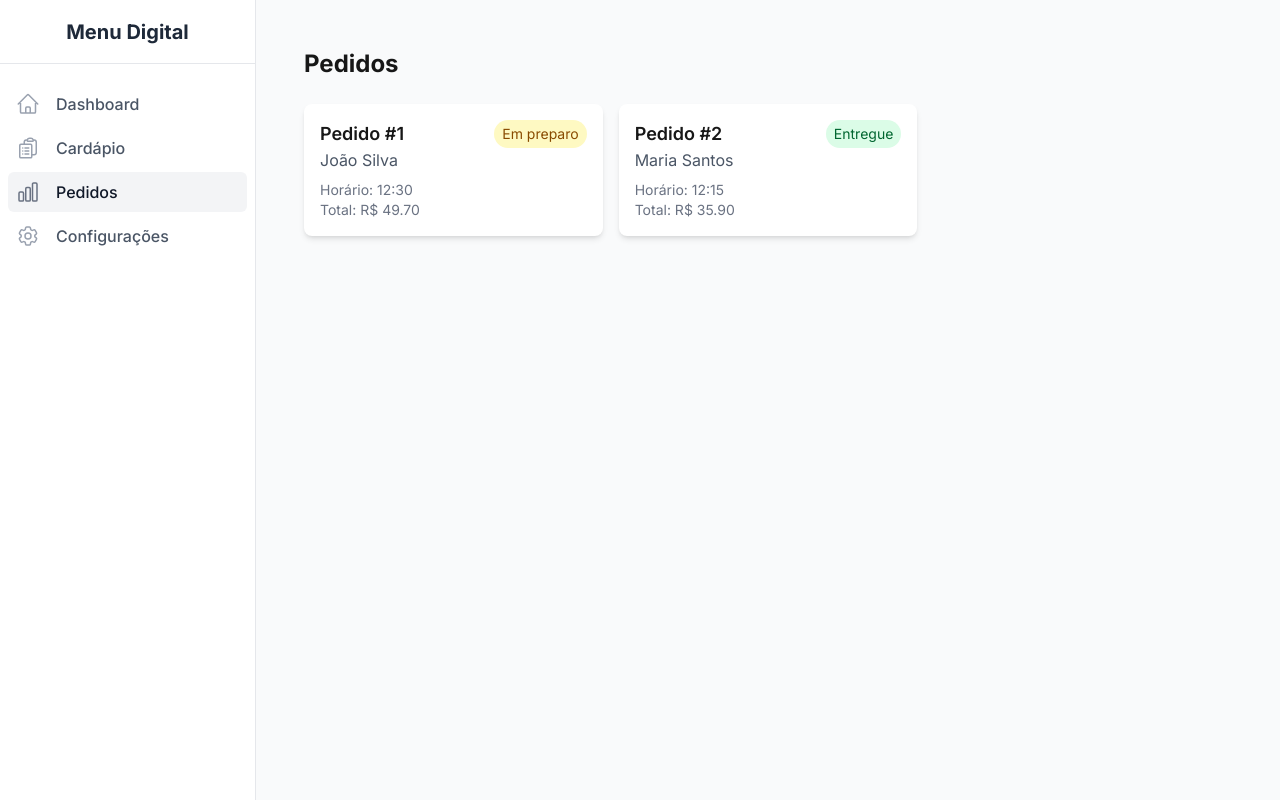
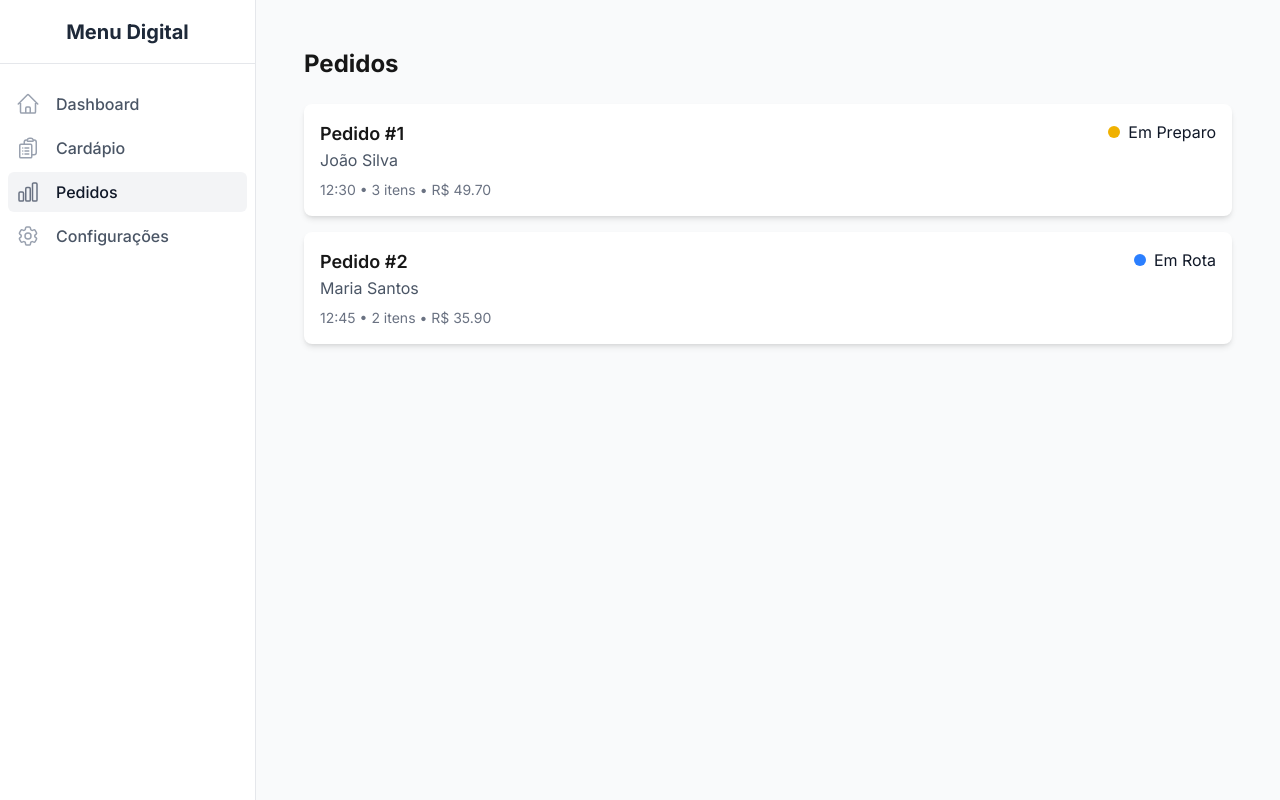
Before and after one commit to in1ootiva/admin-next, a Next.js app: page /pedidos in a window 1280 px wide. Built offline with nearby package versions, Linux system fonts and the light colour scheme.

Commit message:
fix: remove variáveis não utilizadas e corrige erros de linting

```diff
--- a/src/app/pedidos/page.tsx
+++ b/src/app/pedidos/page.tsx
@@ -1,6 +1,6 @@
 "use client";
 
-import { useState, useRef } from 'react';
+import { useState } from 'react';
 import Modal from '@/components/Modal';
 import { FaWhatsapp, FaPrint } from 'react-icons/fa';
 
@@ -24,41 +24,32 @@ const orders: Order[] = [
     total: 49.70,
     status: 'em preparo',
     time: '12:30',
-    address: 'Rua das Flores, 123',
+    address: 'Rua das Flores, 123 - Centro',
     paymentMethod: 'Cartão de Crédito',
     notes: 'Sem cebola no hambúrguer'
   },
   {
     id: 2,
     customerName: 'Maria Santos',
-    items: ['X-Salada', 'Refrigerante'],
+    items: ['X-Salada', 'Milk Shake'],
     total: 35.90,
-    status: 'entregue',
-    time: '12:15',
-    address: 'Av. Principal, 456',
+    status: 'em rota',
+    time: '12:45',
+    address: 'Av. Principal, 456 - Jardim',
     paymentMethod: 'Dinheiro',
     notes: ''
   }
 ];
 
 const statusOptions = [
-  { value: 'cancelado', label: 'Cancelado', color: 'bg-red-100 text-red-800' },
-  { value: 'em preparo', label: 'Em preparo', color: 'bg-yellow-100 text-yellow-800' },
-  { value: 'em rota', label: 'Em rota', color: 'bg-blue-100 text-blue-800' },
-  { value: 'entregue', label: 'Entregue', color: 'bg-green-100 text-green-800' }
+  { value: 'cancelado', label: 'Cancelado', color: 'bg-red-500' },
+  { value: 'em preparo', label: 'Em Preparo', color: 'bg-yellow-500' },
+  { value: 'em rota', label: 'Em Rota', color: 'bg-blue-500' },
+  { value: 'entregue', label: 'Entregue', color: 'bg-green-500' }
 ];
 
 export default function PedidosPage() {
   const [selectedOrder, setSelectedOrder] = useState<Order | null>(null);
-  const [isStatusMenuOpen, setIsStatusMenuOpen] = useState(false);
-  const statusMenuRef = useRef<HTMLDivElement>(null);
-
-  const handleStatusChange = (status: string) => {
-    if (selectedOrder) {
-      setSelectedOrder({ ...selectedOrder, status });
-      setIsStatusMenuOpen(false);
-    }
-  };
 
   const handlePrint = () => {
     if (!selectedOrder) return;
@@ -146,31 +137,32 @@ ${selectedOrder.notes ? `\n*Observações:* ${selectedOrder.notes}` : ''}
 
   return (
     <div className="p-4">
-      <div className="flex justify-between items-center mb-6">
-        <h1 className="text-2xl font-bold">Pedidos</h1>
-      </div>
+      <h1 className="text-2xl font-bold mb-6">Pedidos</h1>
 
-      <div className="grid grid-cols-1 md:grid-cols-2 lg:grid-cols-3 gap-4">
+      <div className="space-y-4">
         {orders.map(order => (
           <div
             key={order.id}
+            className="bg-white rounded-lg shadow-md p-4 cursor-pointer hover:shadow-lg transition-shadow"
             onClick={() => setSelectedOrder(order)}
-            className="bg-white rounded-lg shadow-md p-4 cursor-pointer hover:shadow-lg transition-shadow"
           >
-            <div className="flex justify-between items-start mb-2">
+            <div className="flex justify-between items-start">
               <div>
                 <h3 className="text-lg font-semibold">Pedido #{order.id}</h3>
                 <p className="text-gray-600">{order.customerName}</p>
               </div>
-              <span className={`px-2 py-1 rounded-full text-sm ${
-                statusOptions.find(s => s.value === order.status)?.color
-              }`}>
-                {statusOptions.find(s => s.value === order.status)?.label}
-              </span>
+              <div className="flex items-center gap-2">
+                <div className={`w-3 h-3 rounded-full ${
+                  order.status === 'cancelado' ? 'bg-red-500' :
+                  order.status === 'em preparo' ? 'bg-yellow-500' :
+                  order.status === 'em rota' ? 'bg-blue-500' :
+                  'bg-green-500'
+                }`}></div>
+                <span className="text-gray-900 capitalize">{order.status}</span>
+              </div>
             </div>
-            <div className="text-sm text-gray-500">
-              <p>Horário: {order.time}</p>
-              <p>Total: R$ {order.total.toFixed(2)}</p>
+            <div className="mt-2 text-sm text-gray-500">
+              {order.time} • {order.items.length} itens • R$ {order.total.toFixed(2)}
             </div>
           </div>
         ))}
@@ -212,7 +204,12 @@ ${selectedOrder.notes ? `\n*Observações:* ${selectedOrder.notes}` : ''}
                 <div className="bg-gray-50 p-4 rounded-lg">
                   <h3 className="text-lg font-semibold text-gray-900 mb-2">Status</h3>
                   <div className="flex items-center gap-2">
-                    <div className={`w-3 h-3 rounded-full ${selectedOrder.status === 'cancelado' ? 'bg-red-500' : selectedOrder.status === 'em preparo' ? 'bg-yellow-500' : selectedOrder.status === 'em rota' ? 'bg-blue-500' : 'bg-green-500'}`}></div>
+                    <div className={`w-3 h-3 rounded-full ${
+                      selectedOrder.status === 'cancelado' ? 'bg-red-500' :
+                      selectedOrder.status === 'em preparo' ? 'bg-yellow-500' :
+                      selectedOrder.status === 'em rota' ? 'bg-blue-500' :
+                      'bg-green-500'
+                    }`}></div>
                     <span className="text-gray-900 capitalize">{selectedOrder.status}</span>
                   </div>
                 </div>
```
